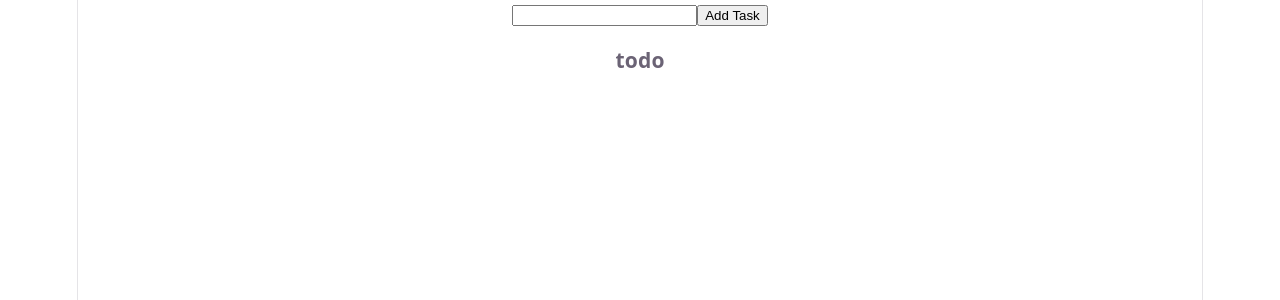
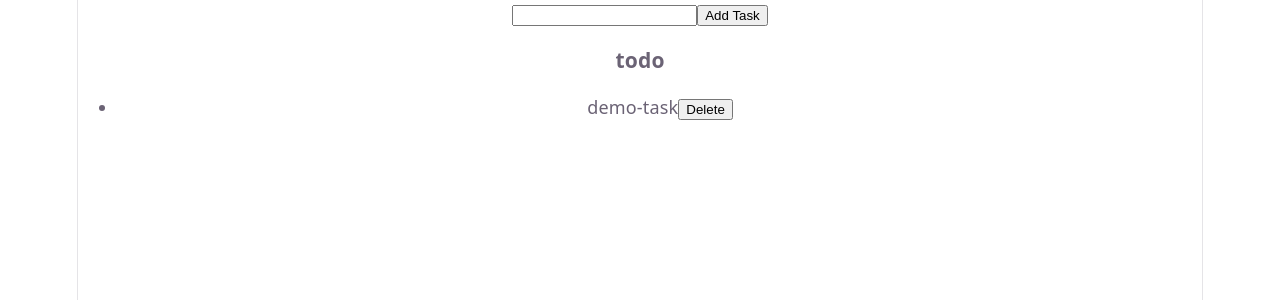
Before and after one commit to adityapratap247/Redux-Toolkit, a React (Vite) app: page / in a window 1280 px wide. Shown: the top 300 px of the page. Built offline with nearby package versions, Linux system fonts and the light colour scheme.

Commit message:
delete initiated with nano id

```diff
--- a/src/components/AddForm.jsx
+++ b/src/components/AddForm.jsx
@@ -2,22 +2,25 @@ import { useState } from "react"
 import { useDispatch } from "react-redux";
 import { addTodo } from "../features/todo/todoSlice";
 
-export default function AddForm(){
-    const [task,setTask] = useState("");
-    const dispatch = useDispatch();
+export default function AddForm() {
+  const [task, setTask] = useState("");
+  const dispatch = useDispatch();
 
-    const submitHandler = (evt) =>{
-        evt.preventDefault();
-        console.log(task);
-        dispatch(addTodo(task))
-    }
+  const submitHandler = (evt) => {
+    evt.preventDefault();
+    if (!task.trim()) return;
+    dispatch(addTodo(task.trim()));
+    setTask("");
+  };
 
-    return(
-        <>
-            <form onSubmit={submitHandler}>
-                <input type="text" onChange={(e) => setTask(e.target.value)}></input>
-                <button>Add Task</button>
-            </form>
-        </>
-    )
+  return (
+    <form onSubmit={submitHandler}>
+      <input
+        type="text"
+        value={task}
+        onChange={(e) => setTask(e.target.value)}
+      />
+      <button type="submit">Add Task</button>
+    </form>
+  );
 }
--- a/src/components/Todo.jsx
+++ b/src/components/Todo.jsx
@@ -1,16 +1,28 @@
 import { useSelector } from "react-redux"
+import { useDispatch } from "react-redux";
+import { deleteTodo } from "../features/todo/todoSlice";
 
-export default function Todo(){
+export default function Todo() {
   const todos = useSelector((state) => state.todos);
   console.log(todos);
-        return(
+    const dispatch = useDispatch();
+
+  const clickHandler = (id) =>{
+    console.log("delete",id );
+    dispatch(deleteTodo(id));
+  }
+
+  return (
     <div>
       <h3>todo</h3>
       <ul>
-                {todos.map((todo) =>{
-                    <li key={todo.id}> {todo.task} </li>
-                })}
+        {todos.map((todo) => (
+          <li key={todo.id}>
+            {todo.task}
+            <button type="button" onClick={ () => clickHandler(todo.id) }>Delete</button>
+          </li>
+        ))}
       </ul>
     </div>
-    )
+  );
 }
```
Lines whose indentation alone changed are shown as unchanged.
